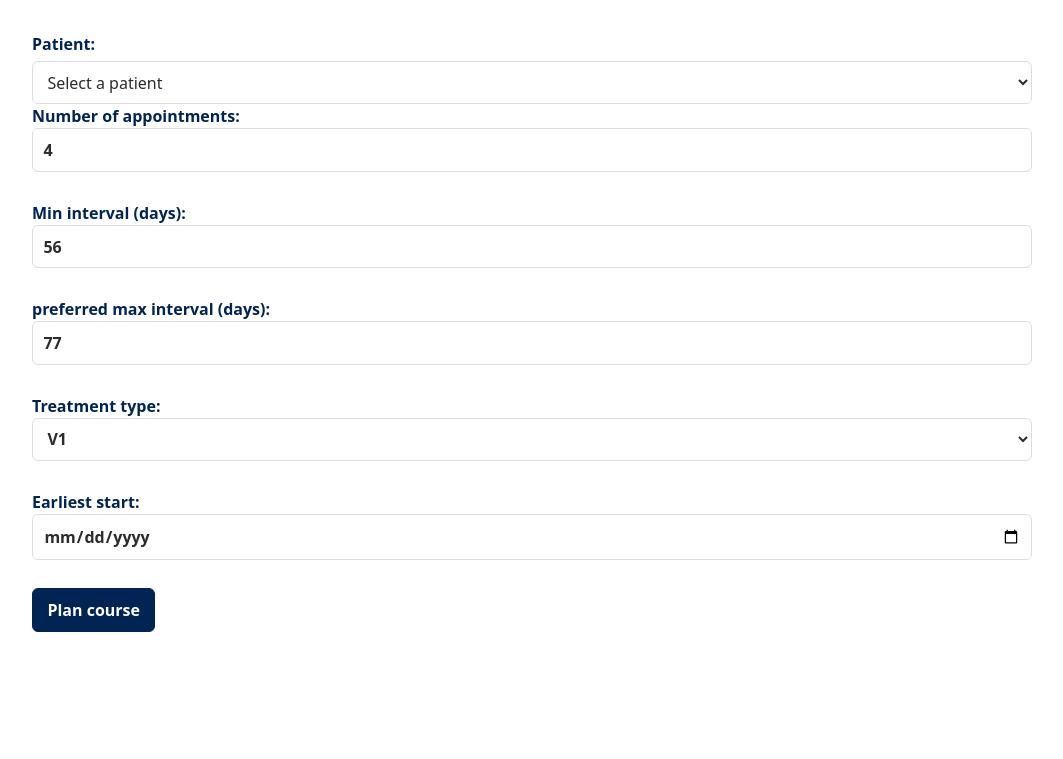
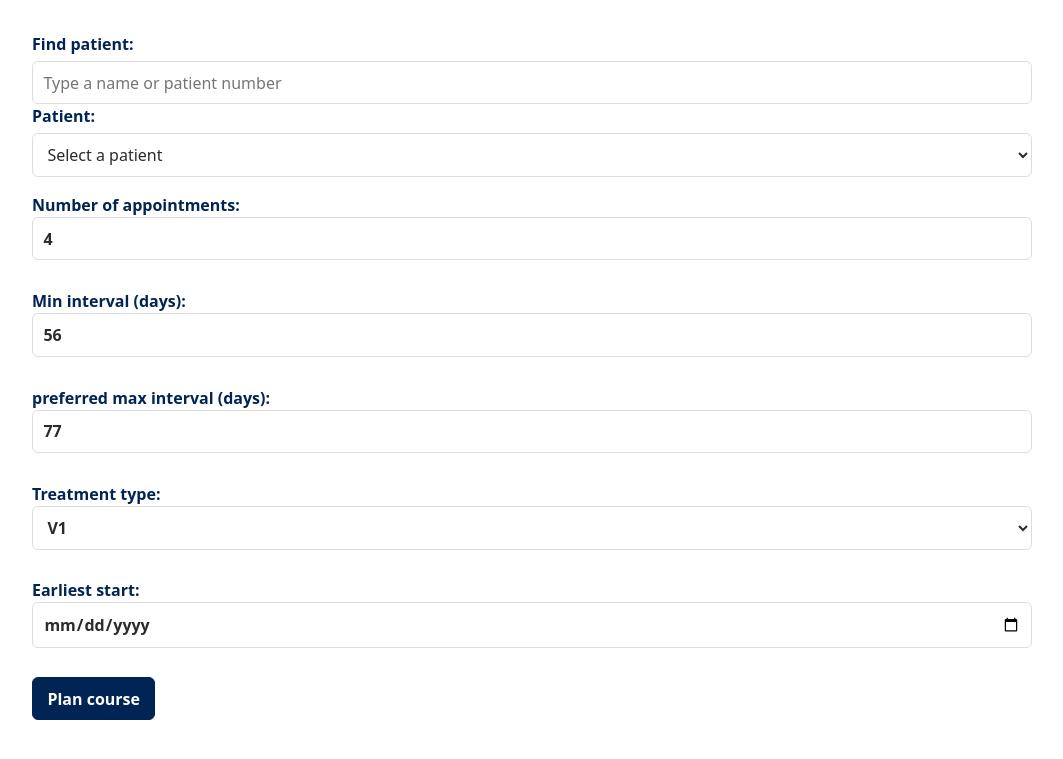
Before and after one commit to PyromaniacalGoose/Patient-Scheduler, a Django app: page /courses/start/ in a window 1280 px wide. Shown: the top 759 px of the page, without its empty margins (108-1171 px from the left). Run offline with Django 5.2, Linux system fonts and the light colour scheme; the visitor is signed in with stand-in values (Sample User, id 1); data that the repository does not hold is empty; parts of the project's set-up code (start-up, migrations or seed data) failed here and were passed over; some libraries are stand-ins or nearby versions.

Commit message:
Search bar added (not super happy with this)

```diff
--- a/infra/templates/start_course.html
+++ b/infra/templates/start_course.html
@@ -3,17 +3,57 @@
 {% block content %}
 <form method="post">
     {% csrf_token %}
+    <label for="patient-search">Find patient:</label>
+    <input
+        id="patient-search"
+        type="search"
+        placeholder="Type a name or patient number"
+        autocomplete="off"
+    >
+
     <label for="patient_number">Patient:</label>
     <select id="patient_number" name="patient_number" required>
         <option value="">Select a patient</option>
         {% for patient in patients %}
             <option value="{{ patient.patient_number }}">
                 {{ patient.first_name }} {{ patient.last_name }}
-                - Patient {{ patient.patient_number }}
+                - {{ patient.patient_number }}
             </option>
         {% endfor %}
-    </select><br>
+    </select>
+    <p id="patient-search-status" role="status"></p>
 
+    <script>
+        const patientSearch = document.getElementById("patient-search");
+        const patientSelect = document.getElementById("patient_number");
+        const patientStatus = document.getElementById("patient-search-status");
+
+        // Keep the original options so clearing the search restores them.
+        const patientOptions = Array.from(patientSelect.options).slice(1);
+
+        patientSearch.addEventListener("input", function () {
+            const words = this.value.trim().toLocaleLowerCase().split(/\s+/);
+            const selectedValue = patientSelect.value;
+
+            const matches = patientOptions.filter(function (option) {
+                const label = option.textContent.toLocaleLowerCase();
+                return words.every(word => label.includes(word));
+            });
+
+            patientSelect.replaceChildren(
+                new Option("Select a patient", ""),
+                ...matches
+            );
+
+            if (matches.some(option => option.value === selectedValue)) {
+                patientSelect.value = selectedValue;
+            }
+
+            patientStatus.textContent = matches.length === 0
+                ? "No matching patients."
+                : "";
+        });
+    </script>
     <label>Number of appointments: <input name="appointment_count" type="number" value="4" required></label><br>
     <label>Min interval (days): <input name="min_interval_days" type="number" value="56" required></label><br>
     <label>preferred max interval (days): <input name="soft_preferred_days" type="number" value="77" required></label><br>
```
